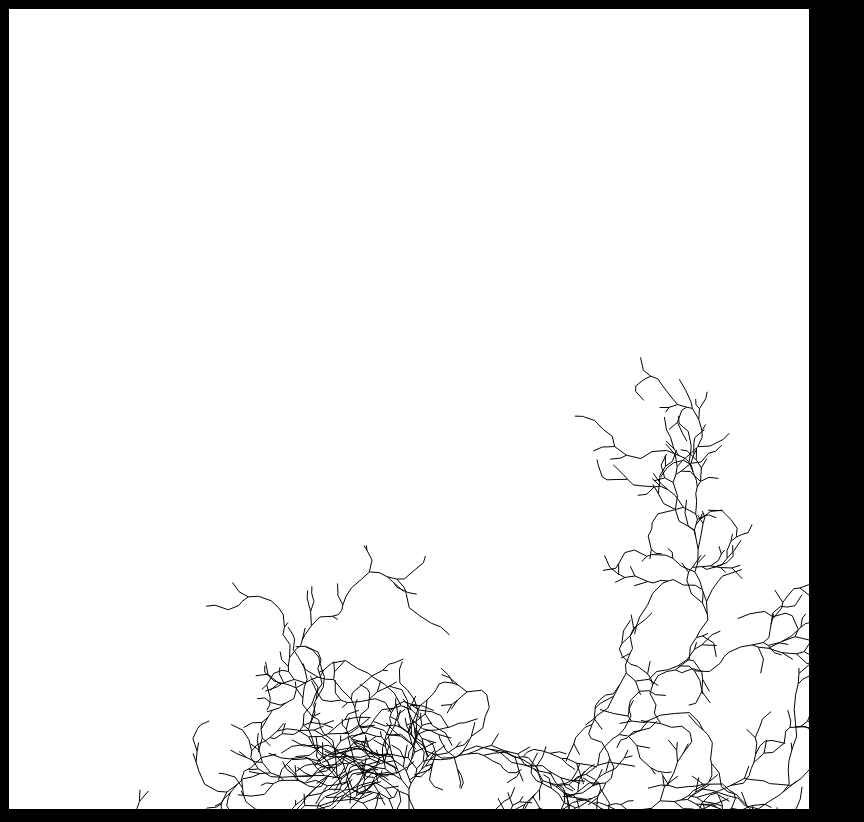
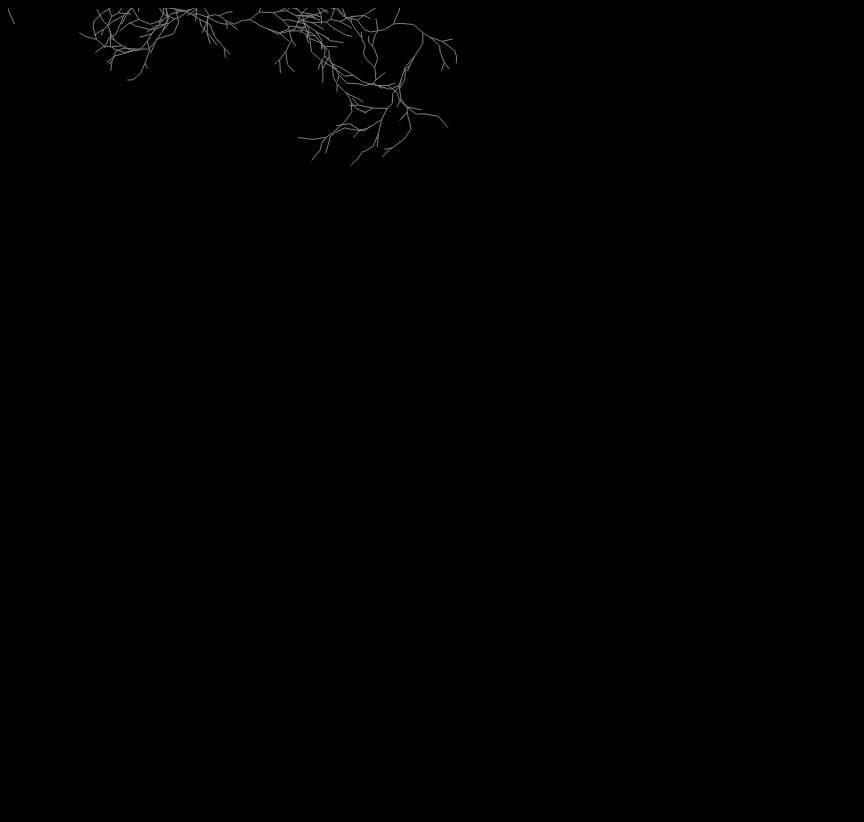
Before and after one commit to Aoshisen/ass-plum, a Vue app: page / in a window 1280 px wide. Shown: the whole page, without its empty margins (0-864 px from the left). Built offline with nearby package versions, Linux system fonts and the light colour scheme.

Commit message:
style: 样式调整

```diff
--- a/src/App.vue
+++ b/src/App.vue
@@ -17,7 +17,6 @@ body {
   background-color: #000;
 }
 canvas {
-  border: 1px solid #000;
-  background-color: #fff;
+  margin: 0 auto;
 }
 </style>
--- a/src/plum.ts
+++ b/src/plum.ts
@@ -14,15 +14,17 @@ export class Plum {
   private frameQueue: (() => void)[] = [];
   private depth: number = 0;
 
-  constructor(private el: HTMLCanvasElement) {
+  constructor(el: HTMLCanvasElement) {
     this.ctx = el.getContext("2d")!;
     this.init();
   }
 
   private init(): void {
+    this.ctx.strokeStyle = "grey";
     const branch: Branch = {
-      start: { x: this.el.width / 2, y: this.el.height },
-      length: 20,
+      // start: { x: this.el.width / 2, y: this.el.height },
+      start: { x: 0, y: 0 },
+      length: this.getRandomLength(),
       theta: -Math.PI / 2,
     };
     this.step(branch);
```
